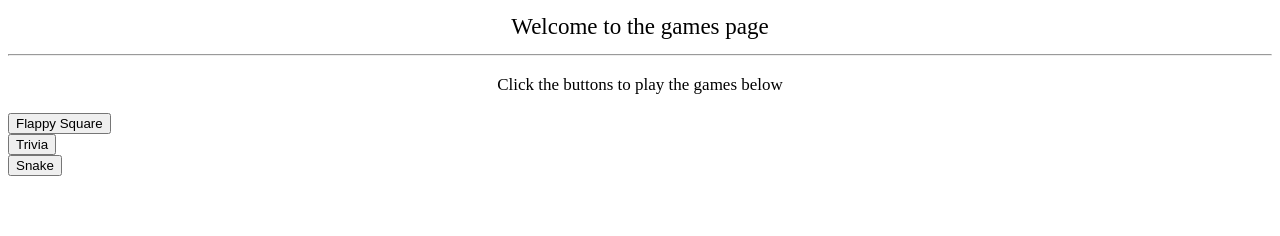
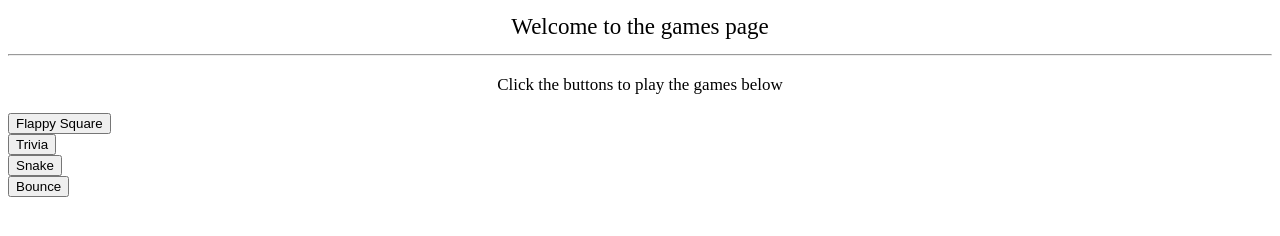
Before and after one commit to FaZeMelon/FaZeMelon.github.io, a plain HTML site: page games.html in a window 1280 px wide. Drawn offline with Linux system fonts and the light colour scheme; a web font is replaced by a local one.

Commit message:
Update games.html

```diff
--- a/games.html
+++ b/games.html
@@ -176,6 +176,9 @@
 	  <form method="get" action="/games/snake.html">
 		  <button type="submit">Snake </button>
 	  </form>
+	  <form method="get" action="/games/bounce.html">
+		  <button type="submit">Bounce</button>
+	  </form>
 <!-- Message to self, these are fonts leave these at the bottom. -->
 		<link rel="stylesheet" type="text/css" href="//fonts.googleapis.com/css?family=Aguafina+Script" />
 		<link rel="stylesheet" type="text/css" href="//fonts.googleapis.com/css?family=Dancing+Script" />
```
